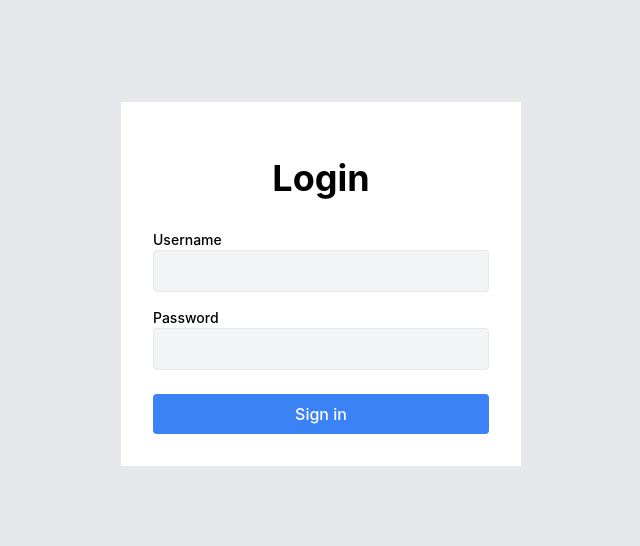
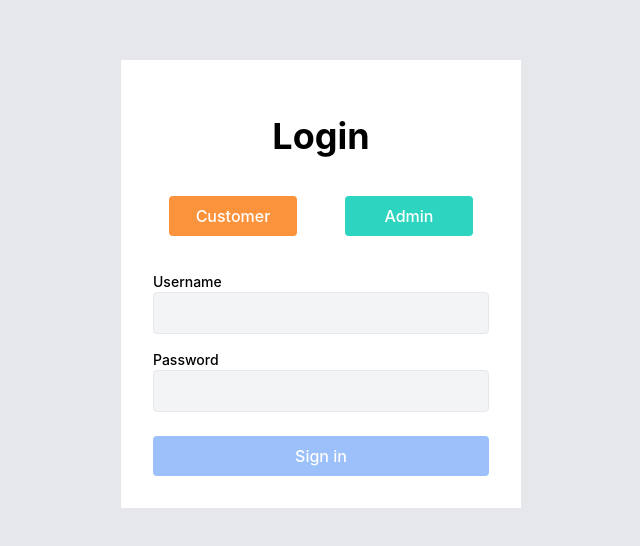
Before and after one commit to dufren/react-rtk-query, a React (Create React App) app: page / in a window 1280 px wide. Shown: the part 116-662 px from the top of the page, without its empty margins (319-959 px from the left). Built offline with nearby package versions, Linux system fonts and the light colour scheme.

Commit message:
role based login

```diff
--- a/src/components/DashHeader.js
+++ b/src/components/DashHeader.js
@@ -5,10 +5,9 @@ import { Link } from "react-router-dom"
 
 
 const DashHeader = () => {
-    const username = useSelector(store => store.login.name.username)
+    const username = useSelector(store => store.login.userInfo.username)
 
     return (
-
         <div className='flex justify-between items-center bg-white p-2 shadow'>
             <Link to={"/dash"} className="text-3xl font-bold ml-10 md:ml-20 lg:ml-40">BRAND</Link>
             <div className='flex items-center'>
@@ -16,7 +15,6 @@ const DashHeader = () => {
                 <p className='text-lg font-semibold ml-4 mr-10 md:mr-20 lg:mr-40'>{username}</p>
             </div>
         </div>
-
     )
 }
 
--- a/src/features/login/Login.js
+++ b/src/features/login/Login.js
@@ -2,7 +2,7 @@ import { useEffect, useState } from 'react'
 import { useDispatch } from 'react-redux'
 import { useNavigate } from 'react-router-dom'
 import { useLoginMutation } from './loginApiSlice'
-import { getUserInfo, isLoggedIn } from './loginSlice'
+import { getLoginData } from './loginSlice'
 
 const USER_REGEX = /^[A-z]{3,20}$/
 const PWD_REGEX = /^[A-z0-9!@#$%]{4,12}$/
@@ -14,14 +14,25 @@ const Login = () => {
 
     const [username, setUsername] = useState("")
     const [validUsername, setValidUsername] = useState(false)
+
     const [password, setPassword] = useState("")
     const [validPassword, setValidPassword] = useState(false)
+
+    const [role, setRole] = useState("")
 
     const [login, {
         isLoading,
         isSuccess,
         error
     }] = useLoginMutation()
+
+    const onCustomerClicked = () => {
+        setRole("customer")
+    }
+
+    const onAdminClicked = () => {
+        setRole("admin")
+    }
 
     useEffect(() => {
         setValidUsername(USER_REGEX.test(username))
@@ -33,8 +44,7 @@ const Login = () => {
 
     useEffect(() => {
         if (isSuccess) {
-            dispatch(getUserInfo({ username, password }))
-            dispatch(isLoggedIn(true))
+            dispatch(getLoginData({ username, password, role }))
             setUsername("")
             setPassword("")
             navigate("/dash")
@@ -44,17 +54,22 @@ const Login = () => {
     const onUsernameChanged = (e) => setUsername(e.target.value)
     const onPasswordChanged = (e) => setPassword(e.target.value)
 
-    const canSave = [validUsername, validPassword].every(Boolean) && !isLoading
+    const canLogin = [validUsername, validPassword, role.length].every(Boolean) && !isLoading
 
     const onSubmitHandle = async (e) => {
         e.preventDefault()
-        if (canSave) {
-            await login({ username, password })
+        if (canLogin) {
+            await login({ username, password, role })
         }
     }
 
+    const roleCheckCustomer = role === "customer" ? "bg-orange-600" : "bg-orange-400"
+    const roleCheckAdmin = role === "admin" ? "bg-teal-600" : "bg-teal-400"
+
     const validateUsername = (!validUsername && username.length > 0) ? "border-pink-500 focus:ring-pink-500" : "focus:border-gray-600 focus:outline-none"
     const validatePassword = (!validPassword && password.length > 0) ? "border-pink-500 focus:ring-pink-500" : "focus:border-gray-600 focus:outline-none"
+
+    const buttonCanLogin = canLogin ? "hover:bg-blue-600" : "opacity-50"
 
     const content = (
         <div className='bg-gray-200 h-screen w-full '>
@@ -63,6 +78,22 @@ const Login = () => {
                 <form className=' bg-white max-w-[400px] w-full mx-auto p-8' onSubmit={onSubmitHandle}>
 
                     <h1 className=" text-center text-4xl font-bold py-6">Login</h1>
+
+                    <div className='flex justify-between p-4 mb-3'>
+                        <button
+                            onClick={onCustomerClicked}
+                            type="button"
+                            className={`${roleCheckCustomer} hover:bg-orange-500 w-32 p-2 rounded text-white font-medium outline-none`}>
+                            Customer
+                        </button>
+
+                        <button
+                            onClick={onAdminClicked}
+                            type="button"
+                            className={`${roleCheckAdmin} hover:bg-teal-500 w-32 p-2 rounded text-white font-medium outline-none`}>
+                            Admin
+                        </button>
+                    </div>
 
                     <div className='flex flex-col py-2 font-medium'>
                         <label className='text-sm font-medium' htmlFor="username">Username</label>
@@ -90,12 +121,13 @@ const Login = () => {
                             required
                         />
                     </div>
-                    <button className='w-full text-white bg-blue-500 p-2 mt-4 hover:bg-blue-600 rounded  font-medium'>Sign in</button>
+                    <button
+                    disabled={!canLogin}
+                     className={`w-full text-white bg-blue-500 p-2 mt-4 hover:bg-blue-600 rounded font-medium ${buttonCanLogin}`}>Sign in</button>
                 </form>
             </div>
         </div>
     )
-
     return content
 }
 
--- a/src/features/login/loginSlice.js
+++ b/src/features/login/loginSlice.js
@@ -3,19 +3,17 @@ import { createSlice } from "@reduxjs/toolkit";
 const loginSlice = createSlice({
     name: "login",
     initialState: {
-        name: {},
+        userInfo: {},
         isLoggedIn: false,
     },
     reducers: {
-        getUserInfo: (state, action) => {
-            state.name = action.payload
+        getLoginData: (state, action) => {
+            state.userInfo = action.payload
+            state.isLoggedIn = true
         },
-        isLoggedIn: (state, action) => {
-            state.isLoggedIn = action.payload
-        }
     }
 })
 
-export const { getUserInfo, isLoggedIn } = loginSlice.actions
+export const { getLoginData } = loginSlice.actions
 
 export default loginSlice.reducer
```
